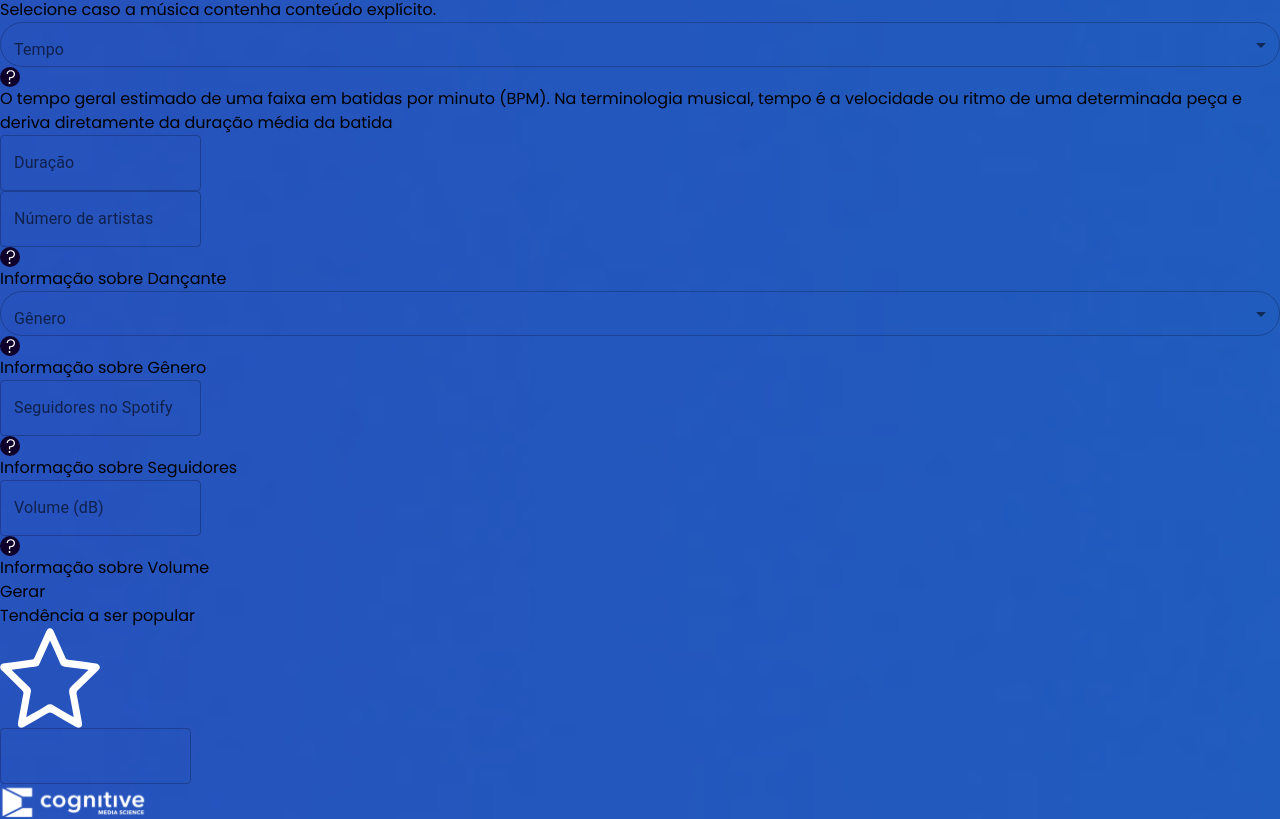
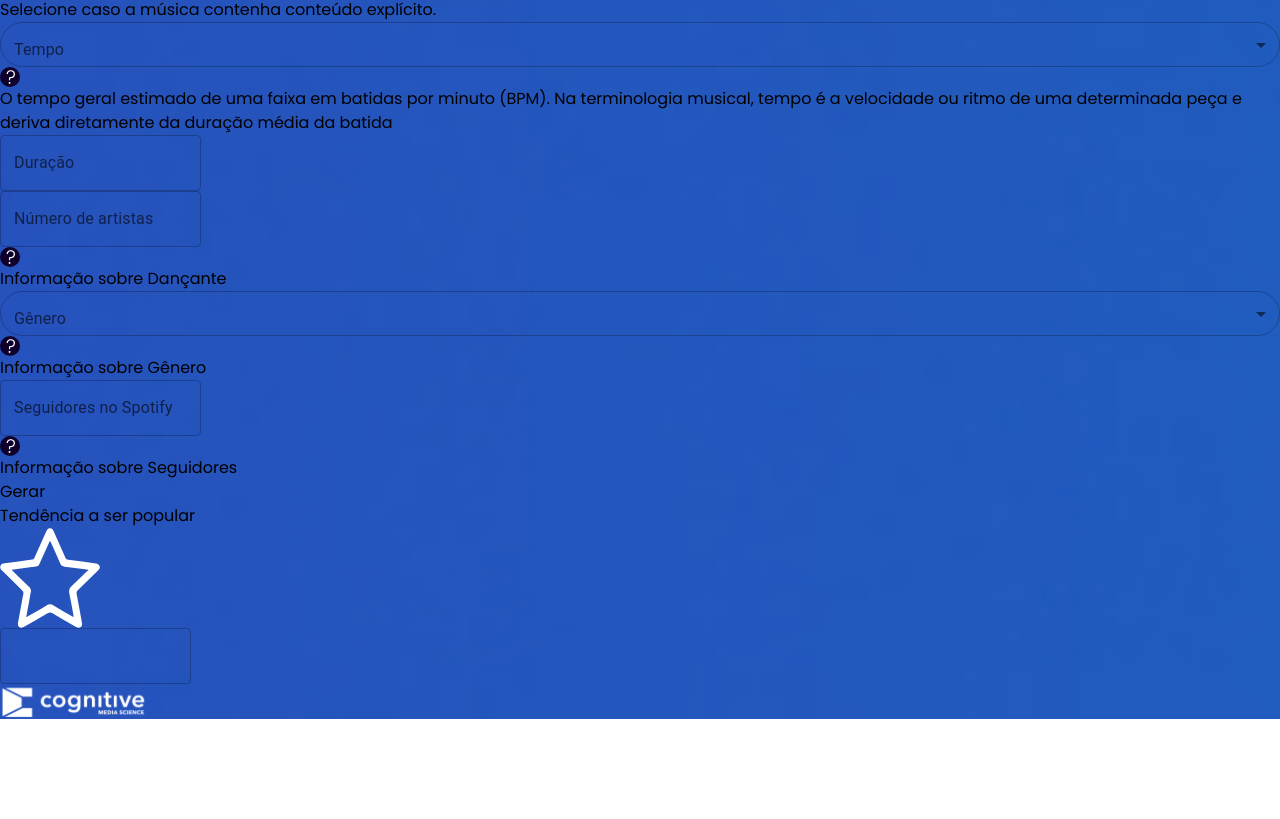
Before and after one commit to guisarria/simulador-musica, a Next.js app: page / in a window 1280 px wide. Shown: the part 10930-11749 px from the top of the page. After the commit the page ends 11649 px from the top, so only its background shows below. Built offline with nearby package versions, Linux system fonts and the light colour scheme.

Commit message:
fix: align checkbox options and remove volume (dB) input

```diff
--- a/app/components/simulator.css
+++ b/app/components/simulator.css
@@ -16,8 +16,6 @@
     visibility: visible;
     width: auto;
     height: calc(84% - 48px);
-    /* padding: 0;
-    margin: 0; */
   }
 
   .parametersBtn,
@@ -45,18 +43,11 @@
 
   .options {
     align-items: center;
-
-    /* background-color: rgba(255, 255, 255, 0.8); */
-    /* backdrop-filter: saturate(180%) blur(15px); */
-    /* padding: 20px; */
     height: 800px;
-    width: fit-content;
-    /* border-right: 2px solid #dadada; */
     left: -100%;
     transition: 0.4s left linear;
     margin-bottom: 10px;
     padding: 0;
-    height: 100%;
   }
 
   .results {
@@ -73,8 +64,7 @@
 
   .parameters.active {
     display: flex;
-    flex: 100%;
-    /* background: white; */
+    flex: .8;
     flex-direction: column;
     opacity: 1;
     justify-content: space-between;
@@ -83,51 +73,34 @@
     z-index: 1;
     width: 100vw;
     max-height: 800px;
-    /* min-height: 420px; */
     left: 0;
   }
 
   .options.active {
     display: flex;
-    /* flex: unset; */
-
-    /* background: white; */
     flex-direction: column;
     opacity: 1;
     visibility: visible;
     z-index: 1;
-    width: 100%;
-    justify-content: space-evenly;
     justify-content: space-around;
     max-height: 800px;
     left: 0;
-    min-width: 360px;
+    align-items: flex-start;
     height: 100%;
-    /* min-height: 420px; */
   }
 
   .results.active {
     display: flex;
-    /* flex: unset; */
-    /* flex: 100%; */
-
-    /* background: white; */
     flex-direction: column;
     opacity: 1;
     visibility: visible;
     z-index: 1;
-    width: fit-content;
-    justify-content: space-evenly;
-    justify-content: space-around;
     max-height: 800px;
     left: 0;
     min-width: 360px;
     width: 100%;
-height: calc(84% - 48px);
-    /* min-height: 420px; */
-    justify-content: center;
+    height: calc(84% - 48px);
     order: -1;
     justify-content: center;
-    /* margin-top: -70px; */
   }
 }
--- a/app/components/simulator.tsx
+++ b/app/components/simulator.tsx
@@ -18,7 +18,6 @@ import {
   ArtistFollowersField,
   ArtistNumberField,
   DurationField,
-  VolumeField,
 } from "./textField";
 
 export default function Simulator() {
@@ -40,7 +39,7 @@ export default function Simulator() {
   };
 
   return (
-    <div className="flex items-center justify-center md:h-screen md:-mt-12 w-full h-full sm:h-[calc(100%-3.7rem)]">
+    <div className="flex items-center justify-center md:h-screen md:mt-[-3.2rem] w-full h-full sm:h-[calc(100%-3.7rem)]">
       <div className="bg-black/40 rounded-3xl shadow-xl w-full h-[85%] m-0 p-0 md:max-w-screen-2xl sm:h-[90%] lg:px-56 py-8 lg:mt-10 backdrop-blur-sm">
         <h1 className="text-2xl sm:text-3xl md:text-4xl font-bold mb-2 text-center text-white">
           Popularidade de Músicas
@@ -52,12 +51,12 @@ export default function Simulator() {
           <div className="flex-1 text-center sm:flex-[.75] md:flex-1 xl:flex-[100%] md:mr-0 xl:mr-20 md:mb-5 h-full">
             <div className="flex-row md:-ml-16 h-full md:h-auto">
               <div
-                className={`flex content-center justify-center h-[calc(80% - 48px)]
+                className={`flex flex-col items-center sm:flex-row content-center justify-center h-[calc(80% - 48px)]
               options-parameters${activeTab < 2 ? " active" : ""}
   `}
               >
                 <div
-                  className={`md:align-baseline sm:visible flex flex-col sm:opacity-100 sm:left-auto sm:w-fit sm:h-auto relative opacity-0 invisible w-0 h-0 m-0 overflow-hidden md:pr-26 md:min-w-[280px] h-full
+                  className={`w-fit items-start md:w-full md:align-baseline sm:visible flex flex-col sm:opacity-100 sm:left-auto sm:w-fit sm:h-auto relative opacity-0 invisible h-0 m-0 overflow-hidden md:pr-26 md:min-w-[280px]
               options${activeTab === 0 ? " active" : ""}
           `}
                 >
@@ -80,7 +79,6 @@ export default function Simulator() {
                   <ArtistNumberField />
                   <MusicGenderSelect />
                   <ArtistFollowersField />
-                  <VolumeField />
                 </div>
               </div>
               <button className="bg-blue-950/80 border-2 border-white px-16 py-2 md:mb-0 font-extralight text-xl rounded-full text-white text-center mt-4 md:-ml-40 md:mb-10 md:mt-6">
--- a/app/components/textField.tsx
+++ b/app/components/textField.tsx
@@ -125,54 +125,3 @@ export function ArtistFollowersField() {
     </div>
   );
 }
-
-export function VolumeField() {
-  return (
-    <div className="flex">
-      <Box
-        component="form"
-        sx={{
-          width: "20ch",
-        }}
-        noValidate
-        autoComplete="off"
-        className="m-0 md:my-2"
-      >
-        <TextField
-          sx={{}}
-          id="outlined-basic"
-          label="Volume (dB)"
-          variant="outlined"
-          className="bg-black/40 rounded-md h-13 ml-3"
-        />
-      </Box>
-      <div className="flex-1 pl-2 pt-6">
-        <span
-          className="relative overflow-hidden cursor-pointer group hover:overflow-visible focus-visible:outline-none"
-          aria-describedby="tooltip-03"
-        >
-          <svg
-            width="20"
-            height="20"
-            viewBox="0 0 100 100"
-            fill="none"
-            xmlns="http://www.w3.org/2000/svg"
-          >
-            <circle cx="50" cy="50" r="50" fill="#0E002B" />
-            <path
-              d="M53.904 16.032C58 16.032 61.616 16.832 64.752 18.432C67.952 20.032 70.416 22.336 72.144 25.344C73.936 28.288 74.832 31.712 74.832 35.616C74.832 42.528 72.688 47.616 68.4 50.88C64.176 54.08 58.384 55.68 51.024 55.68L50.736 66.24H44.976L44.592 50.88H47.088C53.68 50.88 58.864 49.856 62.64 47.808C66.48 45.696 68.4 41.632 68.4 35.616C68.4 31.392 67.056 28.032 64.368 25.536C61.744 23.04 58.256 21.792 53.904 21.792C49.552 21.792 46.096 22.976 43.536 25.344C40.976 27.712 39.696 30.944 39.696 35.04H33.264C33.264 31.2 34.128 27.872 35.856 25.056C37.648 22.176 40.08 19.968 43.152 18.432C46.288 16.832 49.872 16.032 53.904 16.032ZM47.856 84.48C46.448 84.48 45.264 84 44.304 83.04C43.408 82.08 42.96 80.896 42.96 79.488C42.96 78.08 43.408 76.928 44.304 76.032C45.264 75.072 46.448 74.592 47.856 74.592C49.2 74.592 50.32 75.072 51.216 76.032C52.176 76.928 52.656 78.08 52.656 79.488C52.656 80.896 52.176 82.08 51.216 83.04C50.32 84 49.2 84.48 47.856 84.48Z"
-              fill="white"
-            />
-          </svg>
-          <span
-            role="tooltip"
-            id="tooltip-03"
-            className="invisible absolute -left-[216px] -top-1 xl:left-6 z-10 ml-2 w-0 m-0 p-0 group-hover:w-48 group-hover:p-4 -translate-y-1/2 rounded bg-blue-950 p-4 text-sm text-white opacity-0 transition-all before:invisible before:absolute before:top-12 before:left-full before:z-10 before:mr-2 before:-mt-2 before:border-y-8 before:border-l-8 before:border-y-transparent before:border-l-blue-950 before:opacity-0 before:transition-all before:content-[''] group-hover:visible group-hover:block group-hover:opacity-100 group-hover:before:visible group-hover:before:opacity-100"
-          >
-            Informação sobre Volume
-          </span>
-        </span>
-      </div>
-    </div>
-  );
-}
```
